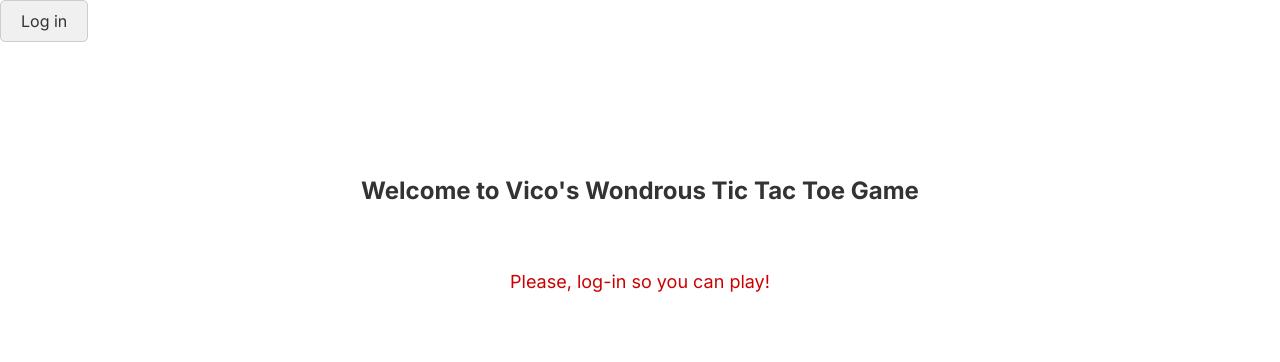
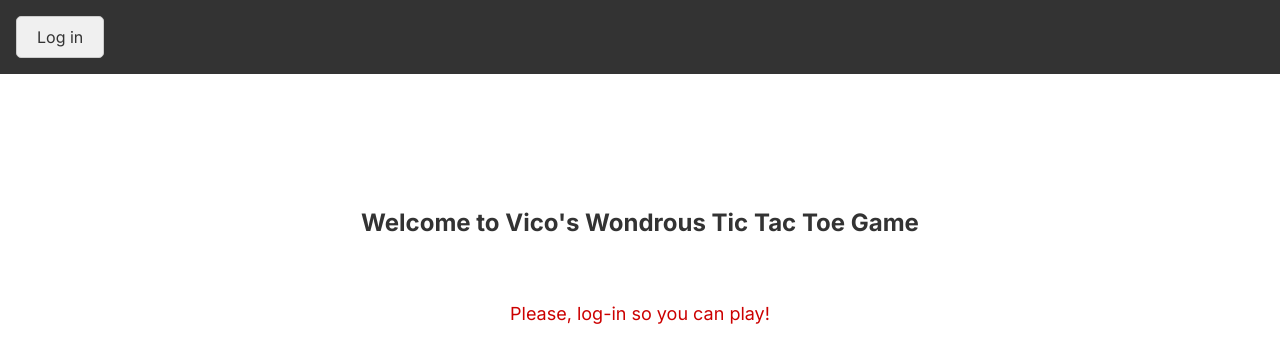
Before and after one commit to vicovaporub/tictactoe-app, a Next.js app: page / in a window 1280 px wide. Shown: the top 362 px of the page. Built offline with nearby package versions, Linux system fonts and the light colour scheme; no server answers.

Commit message:
fix: fixed nav menu

```diff
--- a/src/app/components/NavMenu/NavMenu.css
+++ b/src/app/components/NavMenu/NavMenu.css
@@ -1,4 +1,24 @@
-.nav-buttons {
-display: flex;
-justify-content: center;
-}
+.nav-container {
+    display: flex;
+    justify-content: space-between;
+    align-items: center;
+    padding: 1rem;
+    background-color: #333;
+    color: white;
+  }
+
+  .nav-buttons {
+    display: flex;
+    gap: 10px;
+  }
+
+  .user-info {
+    margin-right: 10px;
+  }
+
+  .user-pic {
+    height: 50px;
+    width: 50px;
+    border-radius: 5rem;
+    margin-right: 15px;
+  }
--- a/src/app/components/NavMenu/NavMenu.tsx
+++ b/src/app/components/NavMenu/NavMenu.tsx
@@ -1,35 +1,31 @@
 'use client'
 import { useSession } from "next-auth/react"
 import { AuthButton } from "../AuthButton/AuthButton"
-import { GamePageButton } from "../GamePageButton/GamePageButton"
 import '@/app/components/NavMenu/NavMenu.css'
+
 
 export const NavMenu = () => {
     const { data: session } = useSession()
 
-    if (!session) {
  return (
+    <div className="nav-container">
+    {session ? (
       <>
-            <div className="nav-buttoons">
+        <div className="user-info">
+        <img className="user-pic"
+                src={session?.user?.image}
+                alt="user pic" />
+          {session?.user?.name}
+          </div>
+        <div className="nav-buttons">
           <AuthButton />
-            <GamePageButton />
         </div>
       </>
-        )
-
-    } else {
-        return (
-            <>
-            <br/>
-            {session?.user?.name}
+    ) : (
       <div className="nav-buttons">
         <AuthButton />
-            <GamePageButton />
       </div>
-            </>
+    )}
+  </div>
  )
     }
-
-
-
-}
```
Lines whose indentation alone changed are shown as unchanged.
